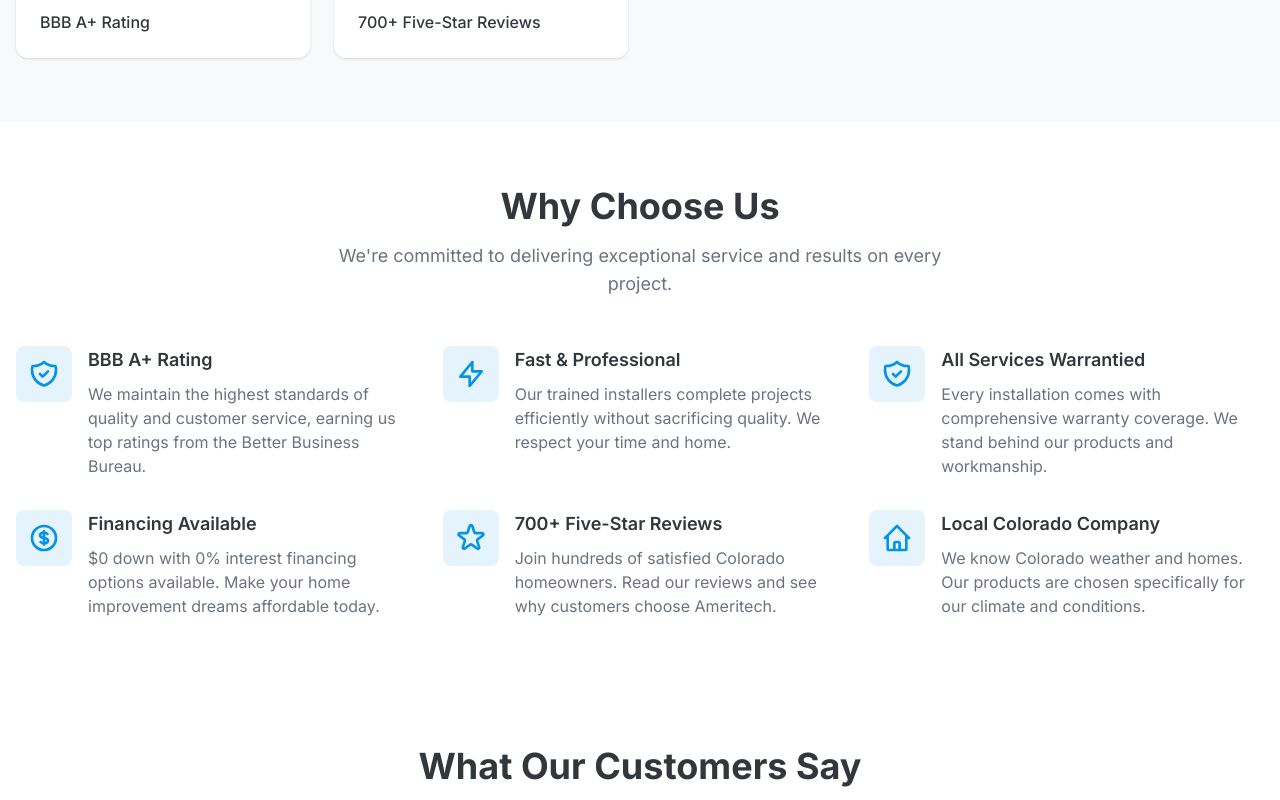
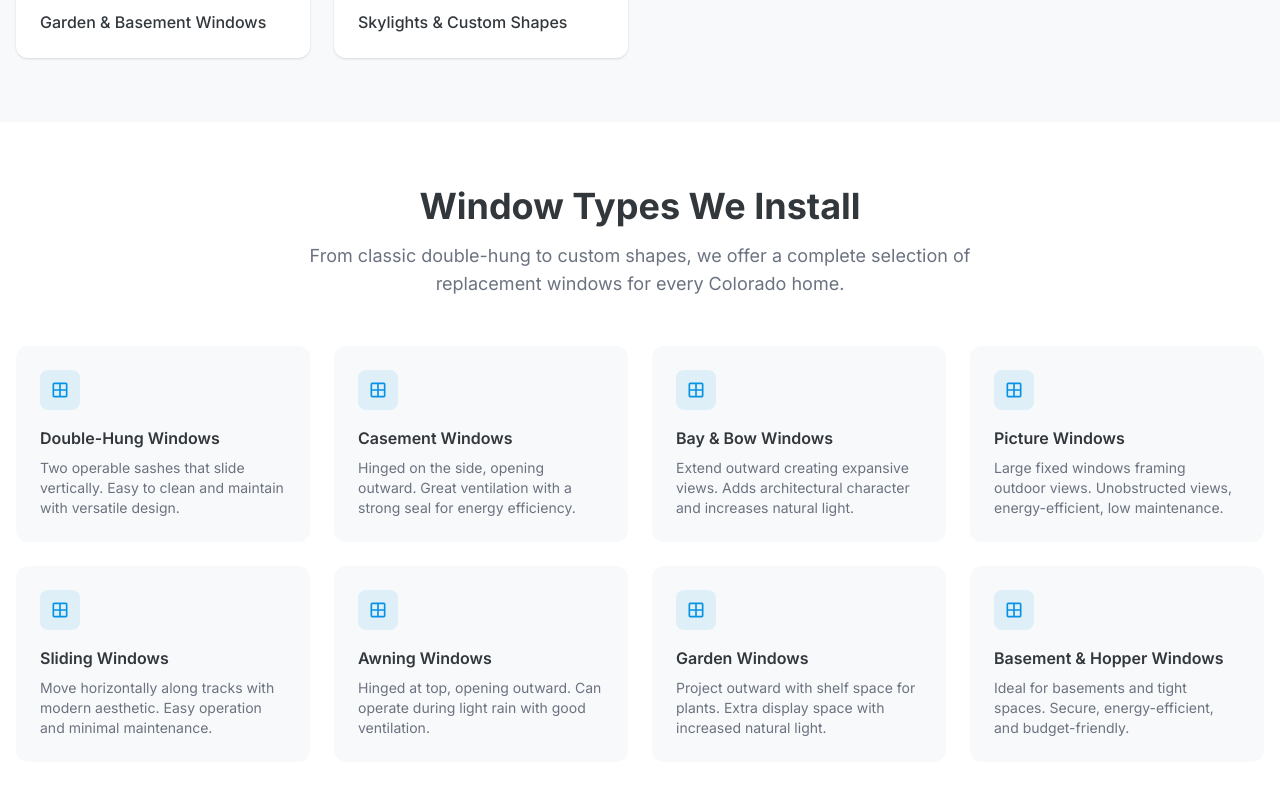
Before and after one commit to texassplat/ameritech-landing, a Next.js app: page /windows in a window 1280 px wide. Shown: the part 1260-2060 px from the top of the page. Built offline with nearby package versions, Linux system fonts and the light colour scheme; no server answers.

Commit message:
Add window types section for windows landing page

```diff
--- a/src/app/[service]/page.tsx
+++ b/src/app/[service]/page.tsx
@@ -3,6 +3,7 @@ import { Metadata } from 'next';
 import { services, getService, getSourceConfig, ServiceKey } from '@/config/services';
 import Hero from '@/components/Hero';
 import Features from '@/components/Features';
+import WindowTypes from '@/components/WindowTypes';
 import WhyChooseUs from '@/components/WhyChooseUs';
 import Reviews from '@/components/Reviews';
 import LeadForm from '@/components/LeadForm';
@@ -88,6 +89,8 @@ export default async function ServicePage({ params, searchParams }: PageProps) {
 
       <Features service={serviceConfig} />
 
+      {service === 'windows' && <WindowTypes />}
+
       <WhyChooseUs />
 
       <Reviews />
--- /dev/null
+++ b/src/components/WindowTypes.tsx
@@ -0,0 +1,68 @@
+const windowTypes = [
+  {
+    name: 'Double-Hung Windows',
+    description: 'Two operable sashes that slide vertically. Easy to clean and maintain with versatile design.',
+  },
+  {
+    name: 'Casement Windows',
+    description: 'Hinged on the side, opening outward. Great ventilation with a strong seal for energy efficiency.',
+  },
+  {
+    name: 'Bay & Bow Windows',
+    description: 'Extend outward creating expansive views. Adds architectural character and increases natural light.',
+  },
+  {
+    name: 'Picture Windows',
+    description: 'Large fixed windows framing outdoor views. Unobstructed views, energy-efficient, low maintenance.',
+  },
+  {
+    name: 'Sliding Windows',
+    description: 'Move horizontally along tracks with modern aesthetic. Easy operation and minimal maintenance.',
+  },
+  {
+    name: 'Awning Windows',
+    description: 'Hinged at top, opening outward. Can operate during light rain with good ventilation.',
+  },
+  {
+    name: 'Garden Windows',
+    description: 'Project outward with shelf space for plants. Extra display space with increased natural light.',
+  },
+  {
+    name: 'Basement & Hopper Windows',
+    description: 'Ideal for basements and tight spaces. Secure, energy-efficient, and budget-friendly.',
+  },
+];
+
+export default function WindowTypes() {
+  return (
+    <section id="window-types" className="py-16 bg-white">
+      <div className="max-w-7xl mx-auto px-4">
+        <div className="text-center mb-12">
+          <h2 className="text-3xl md:text-4xl font-bold text-dark mb-4">
+            Window Types We Install
+          </h2>
+          <p className="text-lg text-gray max-w-2xl mx-auto">
+            From classic double-hung to custom shapes, we offer a complete selection of replacement windows for every Colorado home.
+          </p>
+        </div>
+
+        <div className="grid md:grid-cols-2 lg:grid-cols-4 gap-6">
+          {windowTypes.map((type, index) => (
+            <div
+              key={index}
+              className="bg-light p-6 rounded-xl hover:shadow-md transition-shadow"
+            >
+              <div className="w-10 h-10 bg-primary/10 rounded-lg flex items-center justify-center mb-4">
+                <svg className="w-5 h-5 text-primary" fill="none" stroke="currentColor" viewBox="0 0 24 24">
+                  <path strokeLinecap="round" strokeLinejoin="round" strokeWidth={2} d="M4 5a1 1 0 011-1h14a1 1 0 011 1v14a1 1 0 01-1 1H5a1 1 0 01-1-1V5zM4 12h16M12 4v16" />
+                </svg>
+              </div>
+              <h3 className="font-semibold text-dark mb-2">{type.name}</h3>
+              <p className="text-sm text-gray">{type.description}</p>
+            </div>
+          ))}
+        </div>
+      </div>
+    </section>
+  );
+}
--- a/src/config/services.ts
+++ b/src/config/services.ts
@@ -60,12 +60,12 @@ export const services: Record<ServiceKey, ServiceConfig> = {
     },
     defaultPhone: '720-927-9036',
     features: [
-      'Free Upgrade to Triple Pane Windows',
-      'Fast & Professional Installations',
-      'All Services Warrantied',
-      '0% Interest Financing for 24 Months',
-      'BBB A+ Rating',
-      '700+ Five-Star Reviews',
+      'Double-Hung & Single-Hung Windows',
+      'Casement & Awning Windows',
+      'Bay & Bow Windows',
+      'Picture & Sliding Windows',
+      'Garden & Basement Windows',
+      'Skylights & Custom Shapes',
     ],
     metaDescription: '#1 Window Company in Colorado. Save 20% on energy-efficient triple-pane windows with professional installation. BBB A+ Rated. Get a free quote today!',
     promo: currentPromo,
```
